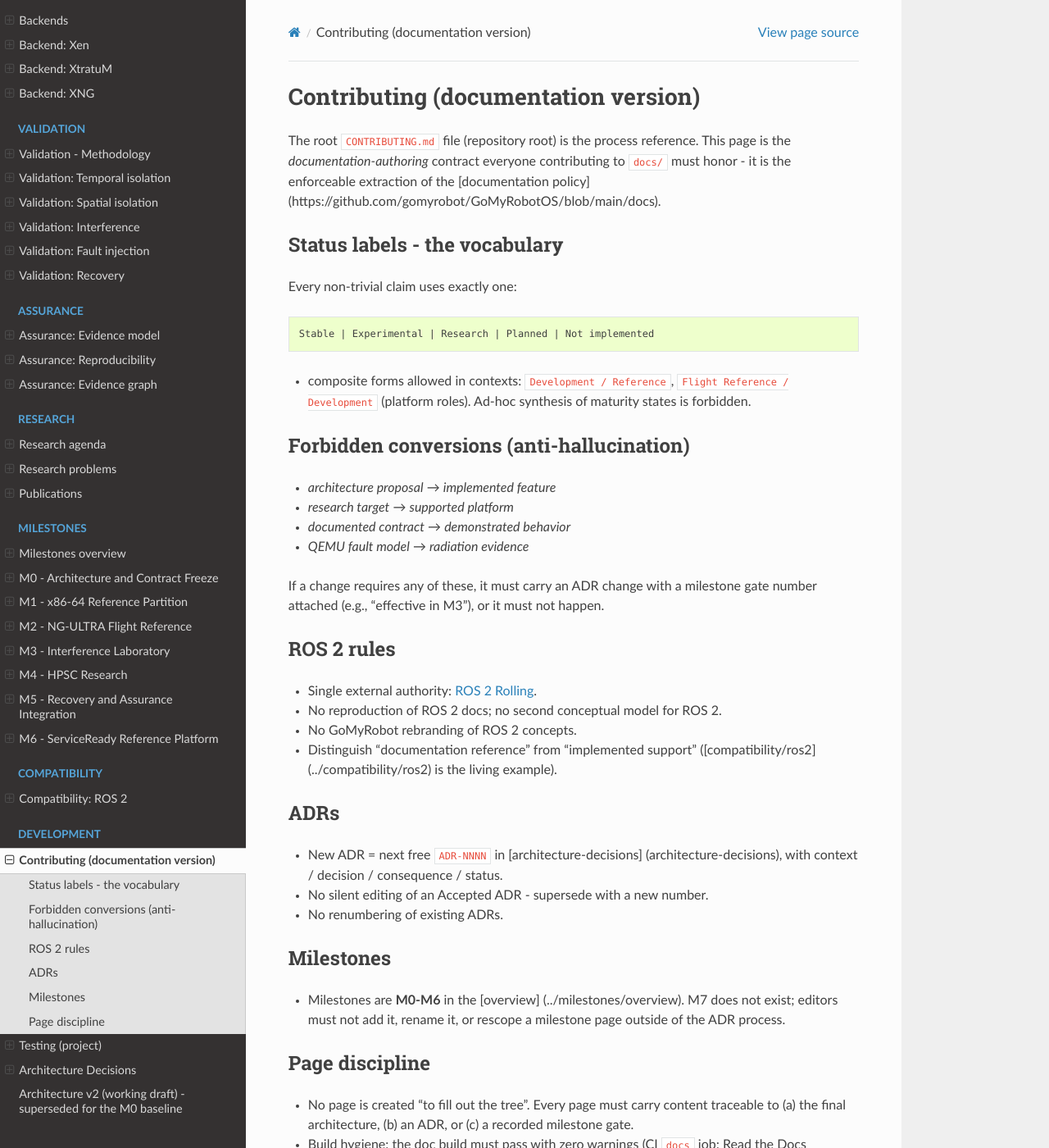
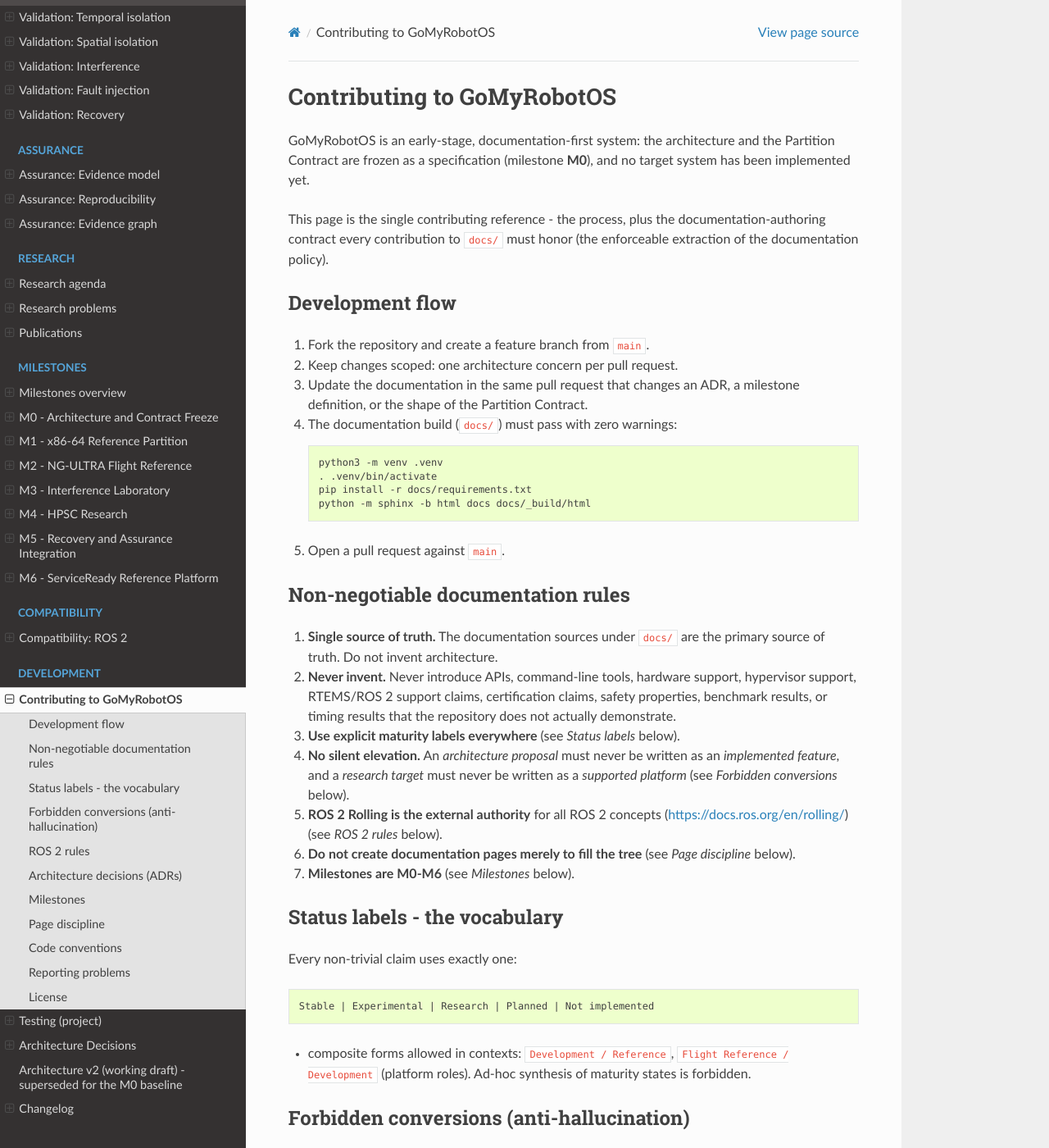
Before and after one commit to Lamouchi-Bayrem/GoMyRobotOS, a Sphinx documentation site: the page built from docs/development/contributing.md, in a window 1280 px wide and 1400 px high. Shown: the whole window at 82% size. Built offline with Sphinx 7.4.7 and the Read the Docs theme 3.1.0, drawn with Linux system fonts in a browser that asks for light colours; some of the changed text lies outside the part shown.

Commit message:
Consolidate all docs under docs/; official Actions Pages deployment; CI on Ubuntu 26.04 LTS
Documentation consolidated into a single folder:

* CHANGELOG.md -> docs/changelog.md (published in the Development toctree)

* root CONTRIBUTING.md merged into docs/development/contributing.md (now the single contributing reference)

* README.md keeps root entry-point role; links the in-tree contributing page

GitHub Pages moved to the official Actions deployment model in .github/workflows/gh-pages.yml (actions/configure-pages -> actions/upload-pages-artifact@v3 -> actions/deploy-pages@v4, pages:write + id-token:write, environment github-pages); branch-push via JamesIves action removed.

CI runners pinned to ubuntu-26.04 in docs.yml (build, schema) and gh-pages.yml (build, deploy). ubuntu-26.04 is published as preview on GitHub-hosted runners; ubuntu-24.04 is the documented fallback. .readthedocs.yaml keeps ubuntu-24.04, the latest LTS documented by Read the Docs.

Changelog [Unreleased] updated with all of the above.

````diff
--- a/docs/development/contributing.md
+++ b/docs/development/contributing.md
@@ -1,10 +1,49 @@
-# Contributing (documentation version)
+# Contributing to GoMyRobotOS
 
-The root `CONTRIBUTING.md` file (repository root) is the process
-reference. This page is the *documentation-authoring* contract everyone
-contributing to `docs/` must honor - it is the enforceable extraction of
-the [documentation policy]
-(https://github.com/gomyrobot/GoMyRobotOS/blob/main/docs).
+GoMyRobotOS is an early-stage, documentation-first system: the
+architecture and the Partition Contract are frozen as a specification
+(milestone **M0**), and no target system has been implemented yet.
+
+This page is the single contributing reference - the process, plus the
+documentation-authoring contract every contribution to `docs/` must
+honor (the enforceable extraction of the documentation policy).
+
+## Development flow
+
+1. Fork the repository and create a feature branch from `main`.
+2. Keep changes scoped: one architecture concern per pull request.
+3. Update the documentation in the same pull request that changes an
+   ADR, a milestone definition, or the shape of the Partition Contract.
+4. The documentation build (`docs/`) must pass with zero warnings:
+
+   ```bash
+   python3 -m venv .venv
+   . .venv/bin/activate
+   pip install -r docs/requirements.txt
+   python -m sphinx -b html docs docs/_build/html
+   ```
+
+5. Open a pull request against `main`.
+
+## Non-negotiable documentation rules
+
+1. **Single source of truth.** The documentation sources under `docs/`
+   are the primary source of truth. Do not invent architecture.
+2. **Never invent.** Never introduce APIs, command-line tools,
+   hardware support, hypervisor support, RTEMS/ROS 2 support claims,
+   certification claims, safety properties, benchmark results, or
+   timing results that the repository does not actually demonstrate.
+3. **Use explicit maturity labels everywhere** (see *Status labels*
+   below).
+4. **No silent elevation.** An *architecture proposal* must never be
+   written as an *implemented feature*, and a *research target* must
+   never be written as a *supported platform* (see *Forbidden
+   conversions* below).
+5. **ROS 2 Rolling is the external authority** for all ROS 2 concepts
+   (<https://docs.ros.org/en/rolling/>) (see *ROS 2 rules* below).
+6. **Do not create documentation pages merely to fill the tree** (see
+   *Page discipline* below).
+7. **Milestones are M0-M6** (see *Milestones* below).
 
 ## Status labels - the vocabulary
 
@@ -34,19 +73,23 @@
 * Single external authority:
   [ROS 2 Rolling](https://docs.ros.org/en/rolling/).
 * No reproduction of ROS 2 docs; no second conceptual model for ROS 2.
-* No GoMyRobot rebranding of ROS 2 concepts.
+* No GoMyRobot rebranding of ROS 2 concepts; never invent
+  `GoMyRobotNode`, `GoMyRobotPublisher`, `GoMyRobotExecutor`-style
+  substitutes for standard ROS 2 concepts.
 * Distinguish "documentation reference" from "implemented support"
   ([compatibility/ros2]
   (../compatibility/ros2) is the living example).
 
-## ADRs
+## Architecture decisions (ADRs)
 
 * New ADR = next free `ADR-NNNN` in
   [architecture-decisions]
   (architecture-decisions), with context / decision / consequence /
   status.
-* No silent editing of an Accepted ADR - supersede with a new number.
+* No silent editing of an Accepted ADR - supersede it with a new ADR
+  that references it.
 * No renumbering of existing ADRs.
+* A PR that changes architecture without an ADR should be sent back.
 
 ## Milestones
 
@@ -63,3 +106,24 @@
   (CI `docs` job; Read the Docs `fail_on_warning: true`).
 * The toctree in [index.md](../index) reflects the structure - new
   pages must be added to a toctree or they are not part of the site.
+
+## Code conventions
+
+The first implementations land at **M1** (x86-64 reference partition:
+parser, validator, IR, Xen backend, boot/deployment, basic partition
+monitoring). Code-style conventions will be added to this document as
+the first code lands. Until then, keep tool names, CLI flags, and
+version claims out of the documentation.
+
+## Reporting problems
+
+* Architecture inconsistencies: file an issue referencing the
+  conflicting documentation pages.
+* Documentation build failures: detected automatically by the `docs`
+  GitHub Action (`.github/workflows/docs.yml`) and by Read the Docs
+  (`fail_on_warning: true`).
+
+## License
+
+Contributions are licensed under the Apache License 2.0, the same as
+the rest of the repository.
````
Also changed, not shown: CONTRIBUTING.md (deleted, +0 -83 lines), README.md (+5 -3 lines), docs/changelog.md (renamed from CHANGELOG.md, +20 -1 lines), docs/index.md (+1 -0 lines), 2 other files.
